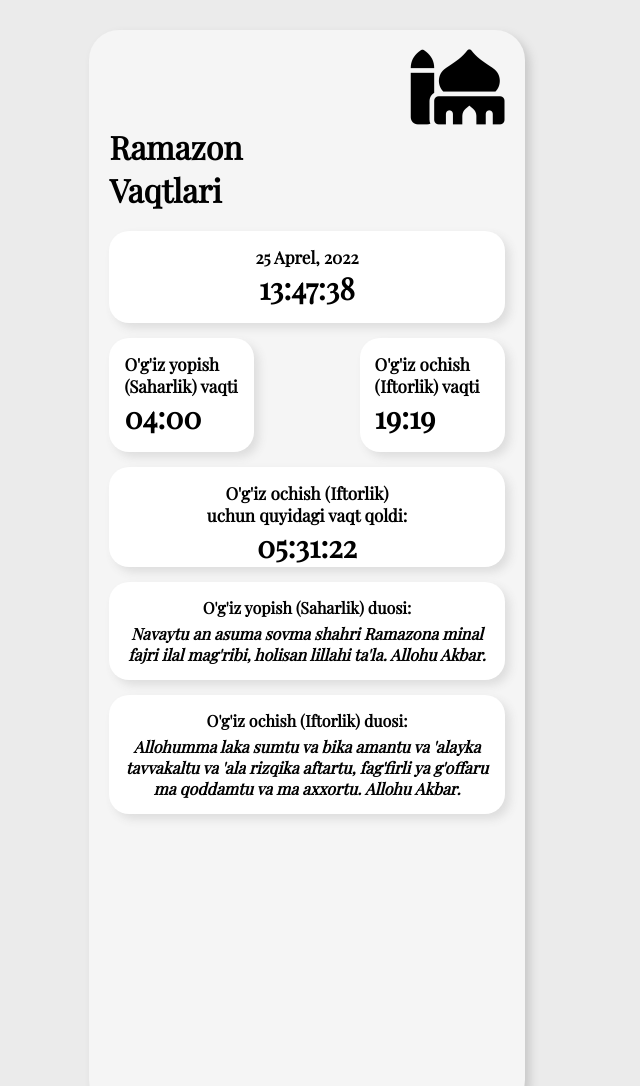
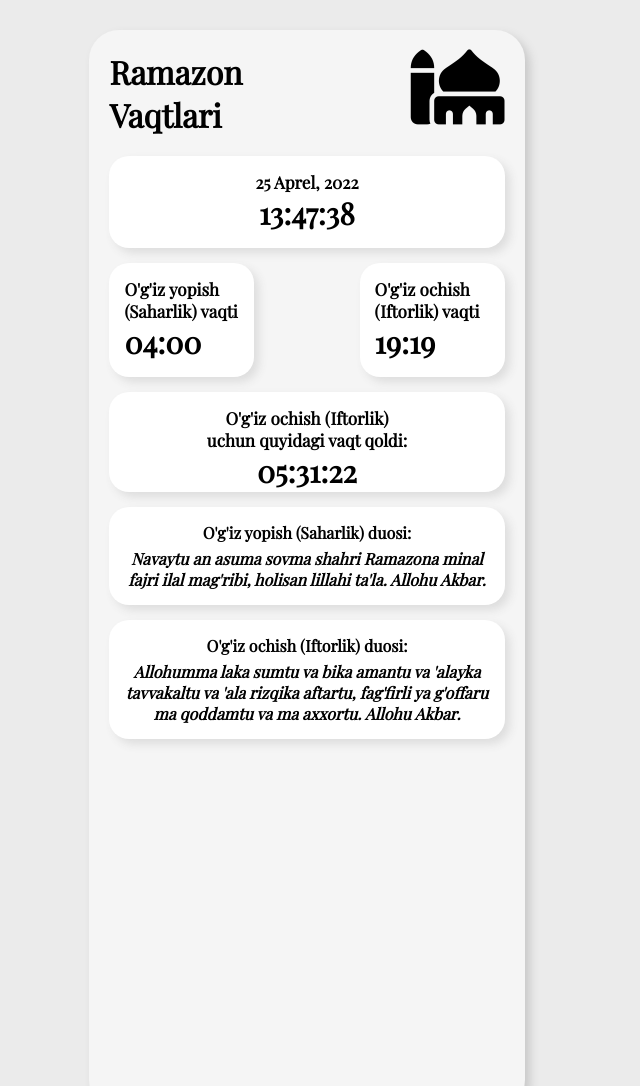
Before and after one commit to nuriddin-gulamov/ramazon, a plain HTML site: page index.html in a window 1280 px wide. Shown: the top 1086 px of the page, without its empty margins (333-973 px from the left). Drawn offline with nearby package versions, Linux system fonts and the light colour scheme.

Commit message:
Add files via upload

```diff
--- a/styles.css
+++ b/styles.css
@@ -47,10 +47,6 @@ body {
 .header {
   display: flex;
   justify-content: space-between;
-}
-
-.header h1 {
-  padding-top: 75px;
 }
 
 .header i {
```
